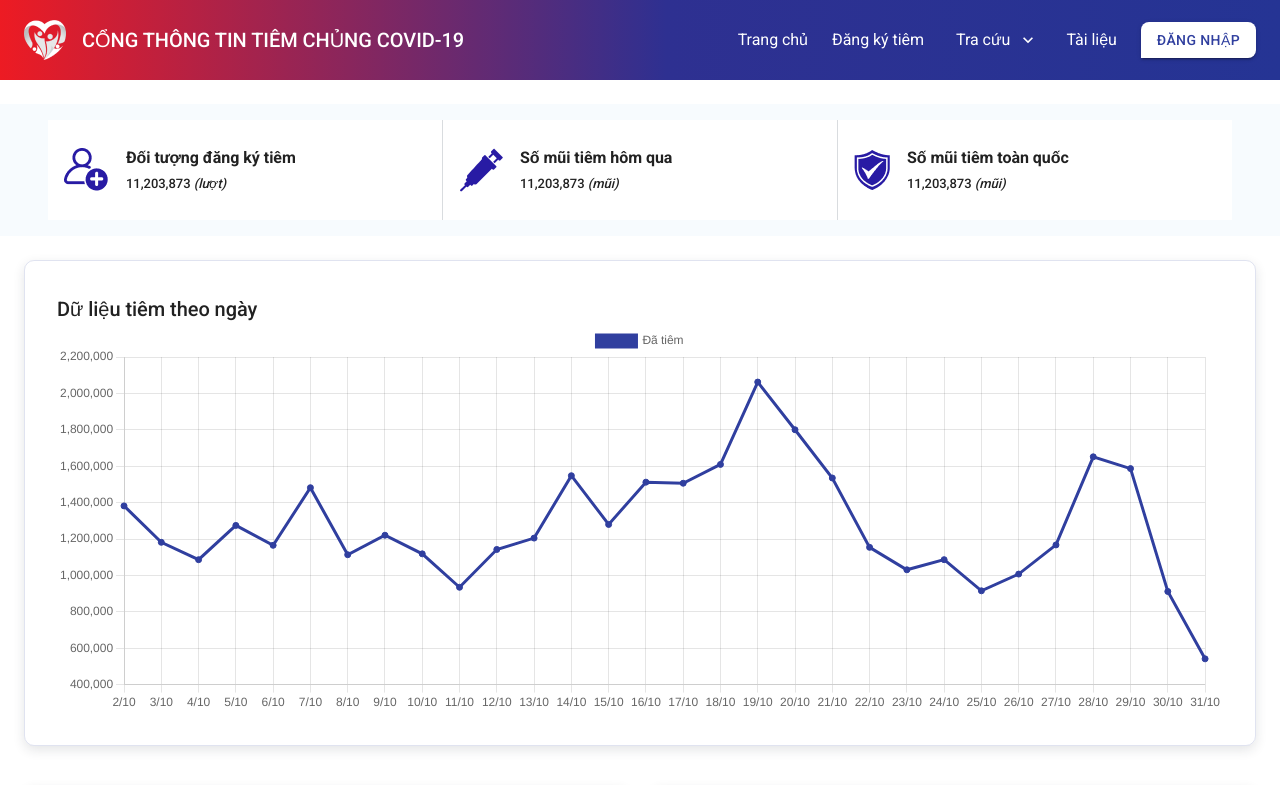
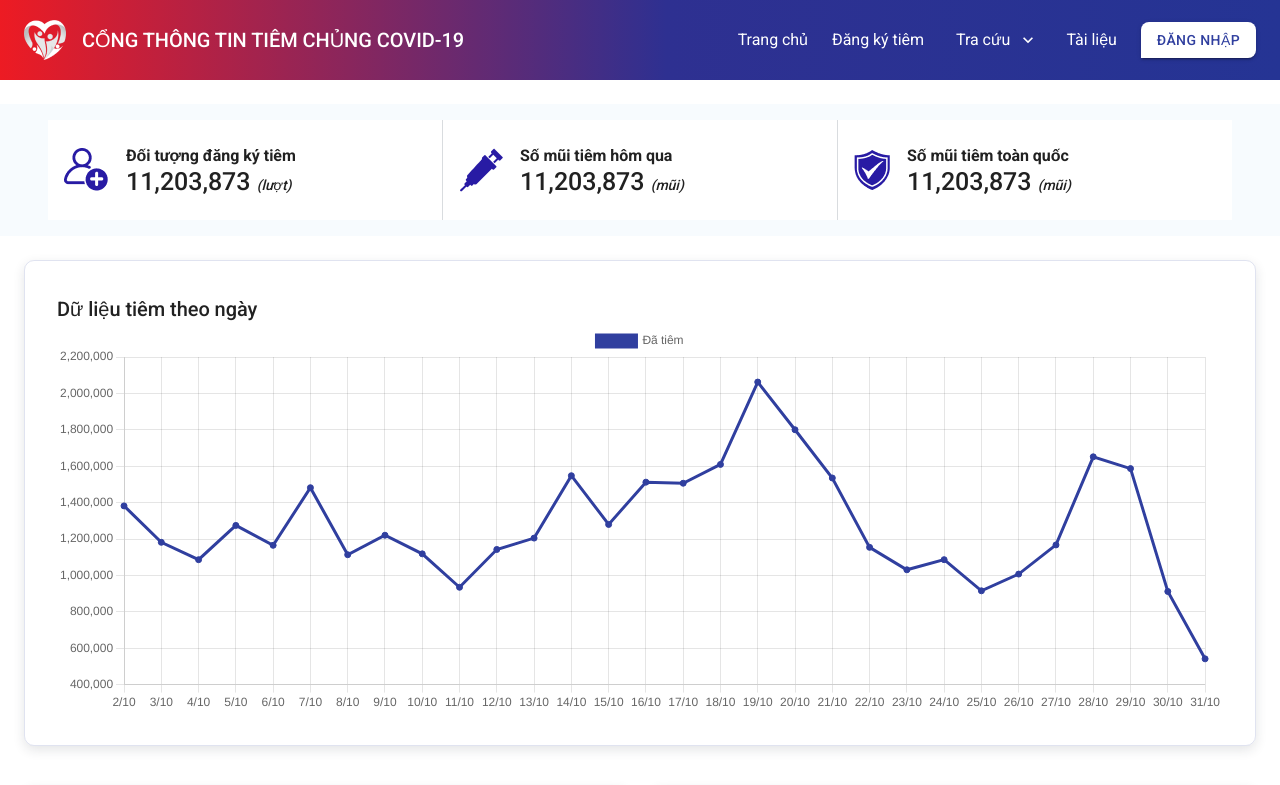
Before and after one commit to zinza-d2-training/long-react, a React (Create React App) app: page / in a window 1280 px wide. Shown: the top 785 px of the page. Built offline with nearby package versions, Linux system fonts and the light colour scheme; the HTML template or start-up script is replaced by a standard one; a web font is replaced by a local one.

Commit message:
chỉnh font size của số ở trang chủ

```diff
--- a/src/pages/Home/index.tsx
+++ b/src/pages/Home/index.tsx
@@ -51,7 +51,7 @@ const titleStyle: SxProps<Theme> = {
 const amountStyle: SxProps<Theme> = {
   mt: 1,
   fontWeight: 500,
-  fontSize: '13px',
+  fontSize: '25px',
   lineHeight: '15.23px'
 };
 
@@ -199,7 +199,10 @@ export const Home = () => {
                     Đối tượng đăng ký tiêm
                   </Typography>
                   <Typography sx={amountStyle}>
-                    11,203,873 <Box component="i">(lượt)</Box>
+                    11,203,873{' '}
+                    <Box component="i" fontSize="14px">
+                      (lượt)
+                    </Box>
                   </Typography>
                 </Box>
               </Box>
@@ -209,7 +212,10 @@ export const Home = () => {
                 <Box ml={2}>
                   <Typography sx={titleStyle}>Số mũi tiêm hôm qua</Typography>
                   <Typography sx={amountStyle}>
-                    11,203,873 <Box component="i">(mũi)</Box>
+                    11,203,873{' '}
+                    <Box component="i" fontSize="14px">
+                      (mũi)
+                    </Box>
                   </Typography>
                 </Box>
               </Box>
@@ -219,7 +225,10 @@ export const Home = () => {
                 <Box ml={2}>
                   <Typography sx={titleStyle}>Số mũi tiêm toàn quốc</Typography>
                   <Typography sx={amountStyle}>
-                    11,203,873 <Box component="i">(mũi)</Box>
+                    11,203,873{' '}
+                    <Box component="i" fontSize="14px">
+                      (mũi)
+                    </Box>
                   </Typography>
                 </Box>
               </Box>
```
